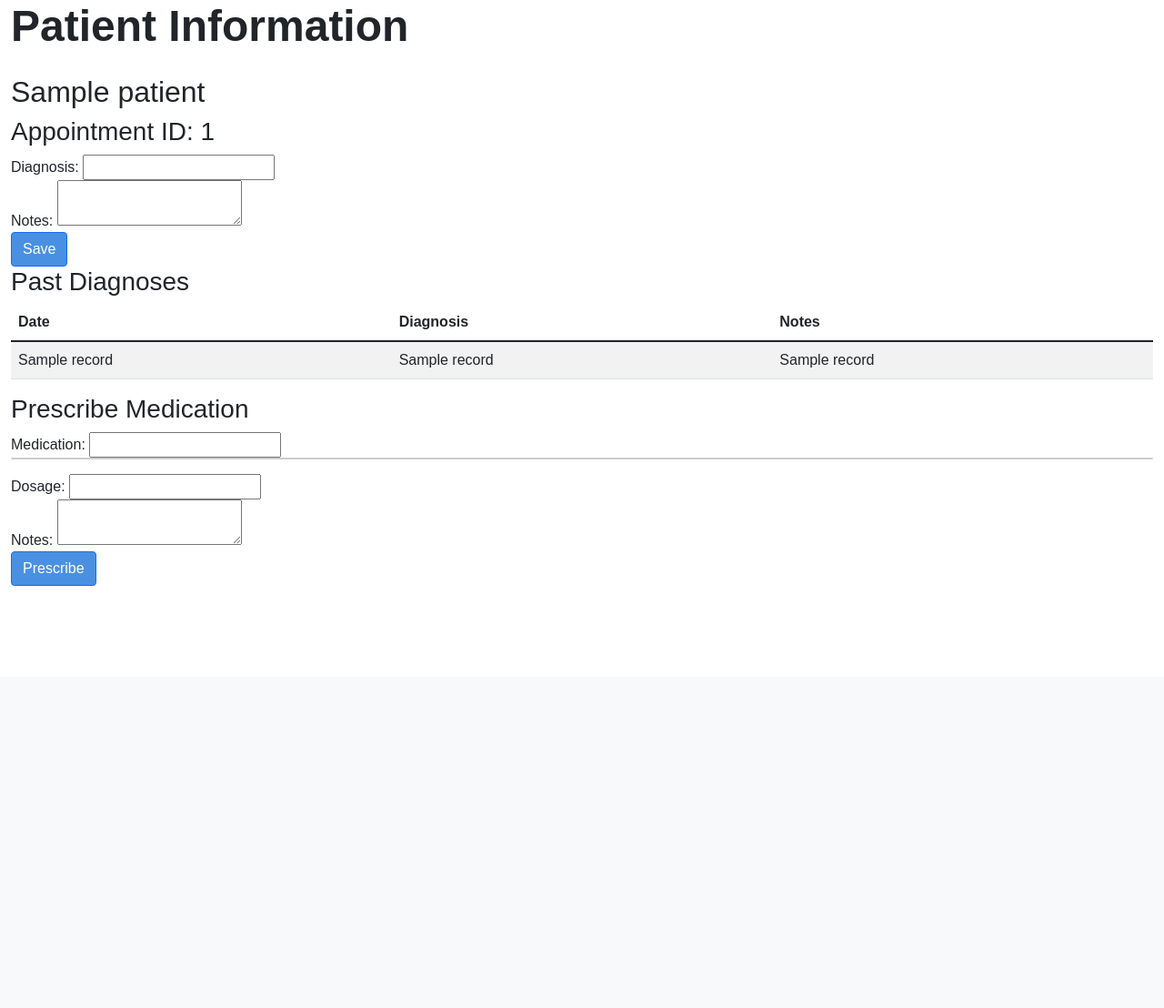
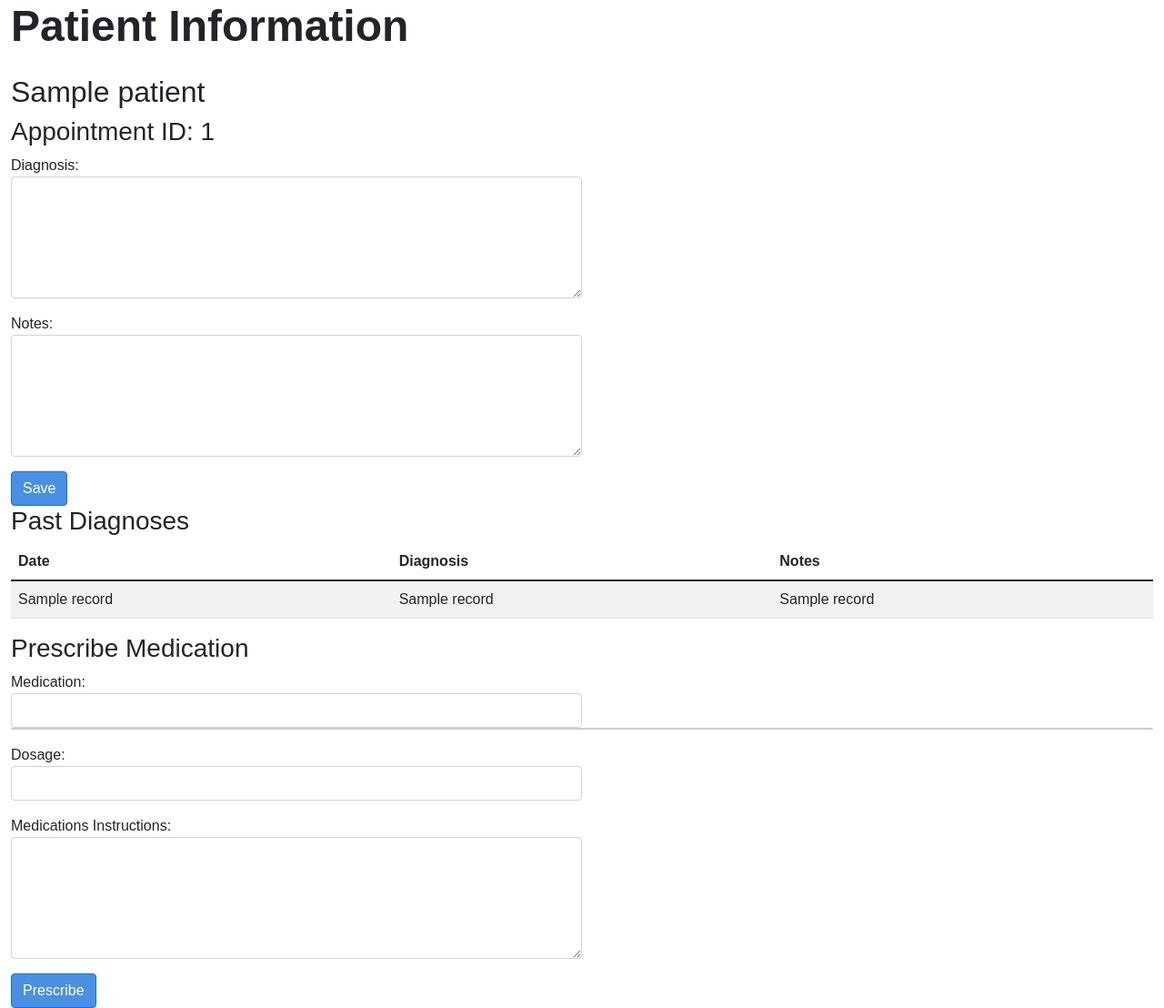
Before and after one commit to glenngx/INF2003-P2-Group15, a Flask app: template templates/view_patient.html in a window 1280 px wide. Shown: the part 56-1164 px from the top of the page at 91% size. Before the commit the page ends 700 px from the top, so only its background shows below. Run offline with Flask 3, Linux system fonts and the light colour scheme; the template is opened without the code that fills it: most values are stand-ins (such as "Sample title", 1, 10 or a date in 2020).

Commit message:
Update to prescription

```diff
--- a/app.py
+++ b/app.py
@@ -635,7 +635,7 @@ def manage_appointment():
 @app.route('/view_patient/<int:patient_id>/<int:appt_id>', methods=['GET', 'POST'])
 def view_patient(patient_id, appt_id):
     connection = get_db_connection()
-    cursor = connection.cursor()
+    cursor = connection.cursor(buffered=True)
 
     if request.method == 'POST':
         # Check if we are saving a prescription
@@ -645,18 +645,37 @@ def view_patient(patient_id, appt_id):
             notes = request.form['notes']
 
             # Fetch the MedID based on medication name
-            cursor.execute("SELECT MedID FROM Medications WHERE name = %s", (medication_name,))
+            cursor.execute("SELECT MedID, quantity FROM Medications WHERE name = %s", (medication_name,))
             med = cursor.fetchone()
 
             if med:
                 med_id = med[0]
-                # Insert into Prescriptions table
-                cursor.execute("""
-                    INSERT INTO Prescriptions (PatientID, ApptID, MedID, Dosage, Date, Notes)
-                    VALUES (%s, %s, %s, %s, %s, %s)
-                """, (patient_id, appt_id, med_id, duration, datetime.now(), notes))
-                connection.commit()
-                flash('Prescription added successfully!', 'success')
+                current_quantity = med[1]
+                requested_dosage = int(duration)  # Assuming 'duration' is the amount to be taken
+                print(current_quantity, type(current_quantity))
+                print(requested_dosage, type(requested_dosage))
+                # Check if enough medication is available
+                if current_quantity >= requested_dosage:
+                    # Insert into Prescriptions table
+                    cursor.execute("""
+                        INSERT INTO Prescriptions (PatientID, ApptID, MedID, Dosage, Date, Notes)
+                        VALUES (%s, %s, %s, %s, %s, %s)
+                    """, (patient_id, appt_id, med_id, requested_dosage, datetime.now(), notes))
+
+                    # Deduct the quantity
+                    new_quantity = current_quantity - requested_dosage
+                    cursor.execute("UPDATE Medications SET quantity = %s WHERE MedID = %s", (new_quantity, med_id))
+
+                    # Insert log into Inventory logs
+                    cursor.execute("""
+                        INSERT INTO InventoryLogs (MedID, change_type, quantity_changed, date)
+                        VALUES (%s, 'subtract', %s, %s)
+                    """, (med_id, requested_dosage, datetime.now()))
+
+                    connection.commit()
+                    flash('Prescription added successfully!', 'success')
+                else:
+                    flash('Not enough medication in stock!', 'danger')
             else:
                 flash('Medication not found!', 'danger')
 
@@ -677,9 +696,6 @@ def view_patient(patient_id, appt_id):
     # Fetch patient information
     cursor.execute("SELECT * FROM Patients WHERE PatientID = %s", (patient_id,))
     patient_info = cursor.fetchone()
-
-    # Make sure to consume any outstanding results
-    cursor.fetchall()  # This will clear any unread results, if they exist
 
     # Fetch patient's past diagnoses
     cursor.execute("SELECT * FROM PatientHistory WHERE PatientID = %s", (patient_id,))
--- a/templates/manage_appointment.html
+++ b/templates/manage_appointment.html
@@ -36,7 +36,6 @@
             <td>{{ appointment[5] }}</td>  <!-- AppReason -->
             <td><a href="{{ url_for('view_patient', patient_id=appointment[1], appt_id=appointment[0]) }}" class="btn btn-primary">View
                 Patient</a></td>
-            <td><a href="" class="btn btn-primary">Edit Appointment</a></td>
         </tr>
         {% endfor %}
     </tbody>
--- a/templates/view_patient.html
+++ b/templates/view_patient.html
@@ -4,16 +4,16 @@
 <h1>Patient Information</h1>
 
 {% if patient %}
-    <h2>{{ patient[2] }} </h2> <!-- You can modify indices based on your database schema -->
+    <h2>{{ patient[2] }} </h2>
     <h3>Appointment ID: {{ appt_id }}</h3>
     <form method="POST">
-        <div>
+        <div class="mb-3">
             <label for="diagnosis">Diagnosis:</label>
-            <input type="text" name="diagnosis" id="diagnosis" required>
+            <textarea name="diagnosis" id="diagnosis" class="form-control w-50" rows="5" required></textarea>
         </div>
-        <div>
+        <div class="mb-3">
             <label for="notes">Notes:</label>
-            <textarea name="notes" id="notes" required></textarea>
+            <textarea name="notes" id="notes" class="form-control w-50" rows="5" required></textarea>
         </div>
         <button type="submit" class="btn btn-primary">Save</button>
     </form>
@@ -30,9 +30,9 @@
         <tbody>
             {% for record in history %}
             <tr>
-                <td>{{ record[5] }}</td> <!-- Assuming index 4 corresponds to date -->
-                <td>{{ record[3] }}</td> <!-- Assuming index 3 corresponds to diagnosis -->
-                <td>{{ record[4] }}</td> <!-- Assuming index 2 corresponds to notes -->
+                <td>{{ record[5] }}</td> <!-- index 5 corresponds to date -->
+                <td>{{ record[3] }}</td> <!-- index 3 corresponds to diagnosis -->
+                <td>{{ record[4] }}</td> <!-- index 2 corresponds to notes -->
             </tr>
             {% endfor %}
         </tbody>
@@ -40,18 +40,18 @@
 
     <h3>Prescribe Medication</h3>
     <form id="prescription_form" method="POST">
-        <div>
+        <div class="mb-3">
             <label for="medication">Medication:</label>
-            <input type="text" name="medication" id="medication" onkeyup="fetchMedications()" required>
+            <input type="text" name="medication" id="medication" onkeyup="fetchMedications()" required class="form-control w-50" rows="5">
             <ul id="medication_list" class="dropdown-list"></ul>
         </div>
-        <div>
+        <div class="mb-3">
             <label for="duration">Dosage:</label>
-            <input type="text" name="duration" id="duration" required>
+            <input type="text" name="duration" id="duration" required class="form-control w-50" rows="5">
         </div>
-        <div>
-            <label for="notes">Notes:</label>
-            <textarea name="notes" id="notes"></textarea>
+        <div class="mb-3">
+            <label for="notes">Medications Instructions:</label>
+            <textarea name="notes" id="notes" class="form-control w-50" rows="5"></textarea>
         </div>
         <input type="hidden" name="appt_id" value="{{ appt_id }}">
         <input type="hidden" name="patient_id" value="{{ patient[0] }}"><!-- Assuming index 0 corresponds to PatientID -->
@@ -73,9 +73,9 @@
             // Populate the dropdown list
             medications.forEach(med => {
                 const li = document.createElement('li');
-                li.textContent = med.name; // Change to the appropriate field for display
+                li.textContent = med.name; // Change to name, which is the appropriate field for display
                 li.onclick = function () {
-                    document.getElementById('medication').value = med.name; // Set input value to medication name
+                    document.getElementById('medication').value = med.name; // Setting input value to medication name
                     medicationList.innerHTML = ''; // Clear the suggestion list
                 };
                 medicationList.appendChild(li);
```
